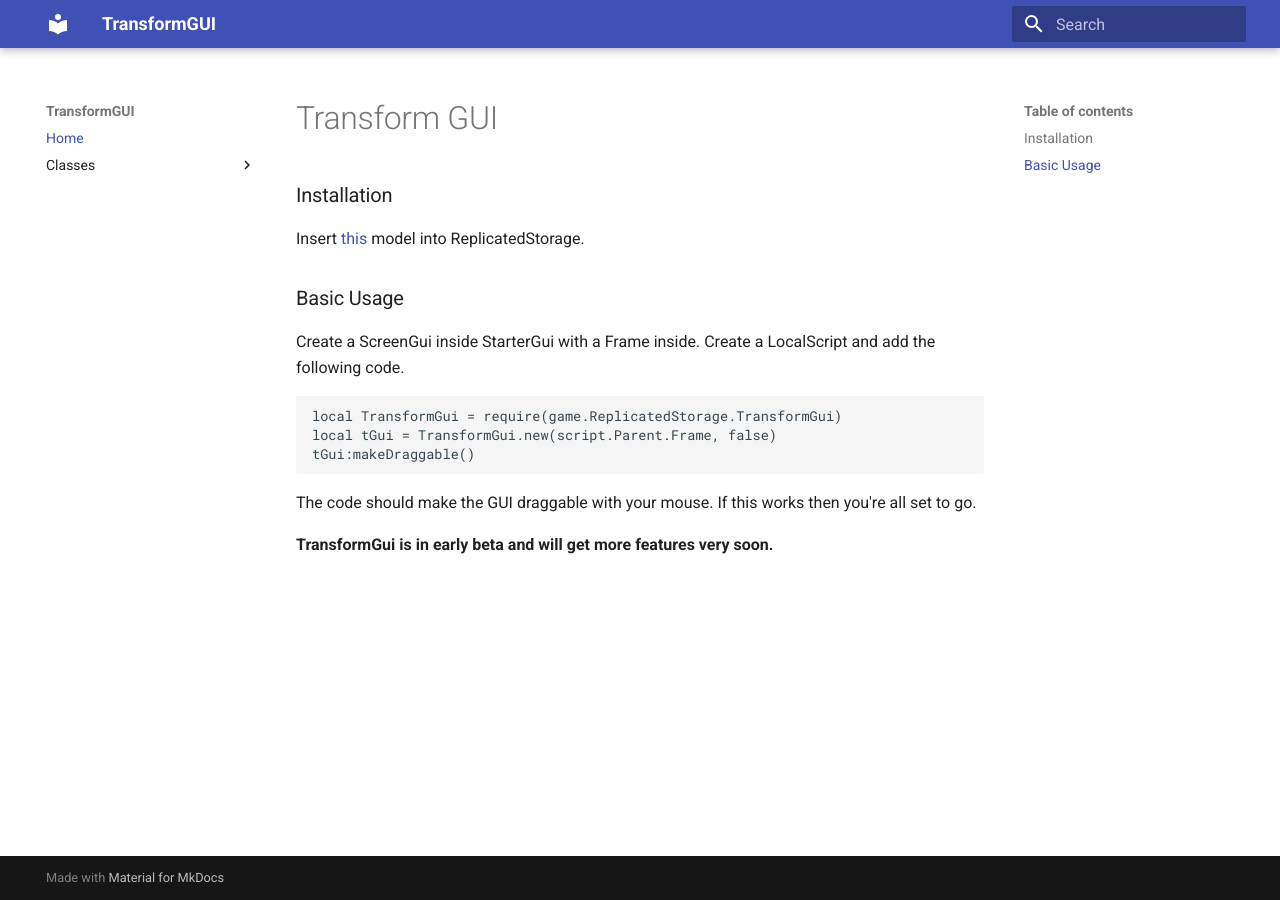
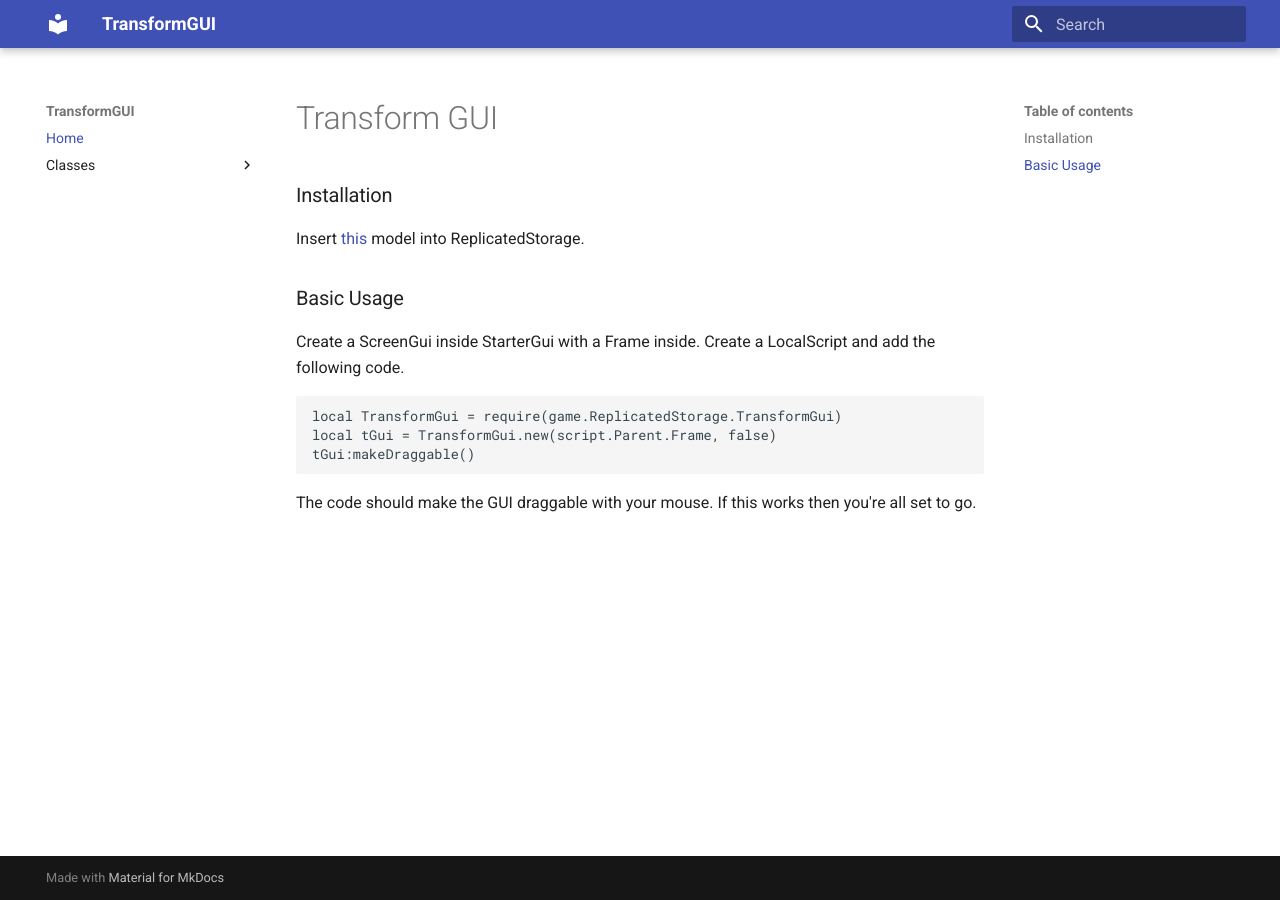
Before and after one commit to itsajhere/TransformGUI, an MkDocs documentation site: the page built from docs/index.md, in a window 1280 px wide. Built offline with MkDocs 1.6.1 and Material for MkDocs 9.7.7, drawn with Linux system fonts in a browser that asks for light colours.

Commit message:
remove beta notice

````diff
--- a/docs/index.md
+++ b/docs/index.md
@@ -10,5 +10,3 @@
 ```
 The code should make the GUI draggable with your mouse.
 If this works then you're all set to go.
-
-**TransformGui is in early beta and will get more features very soon.**
````
